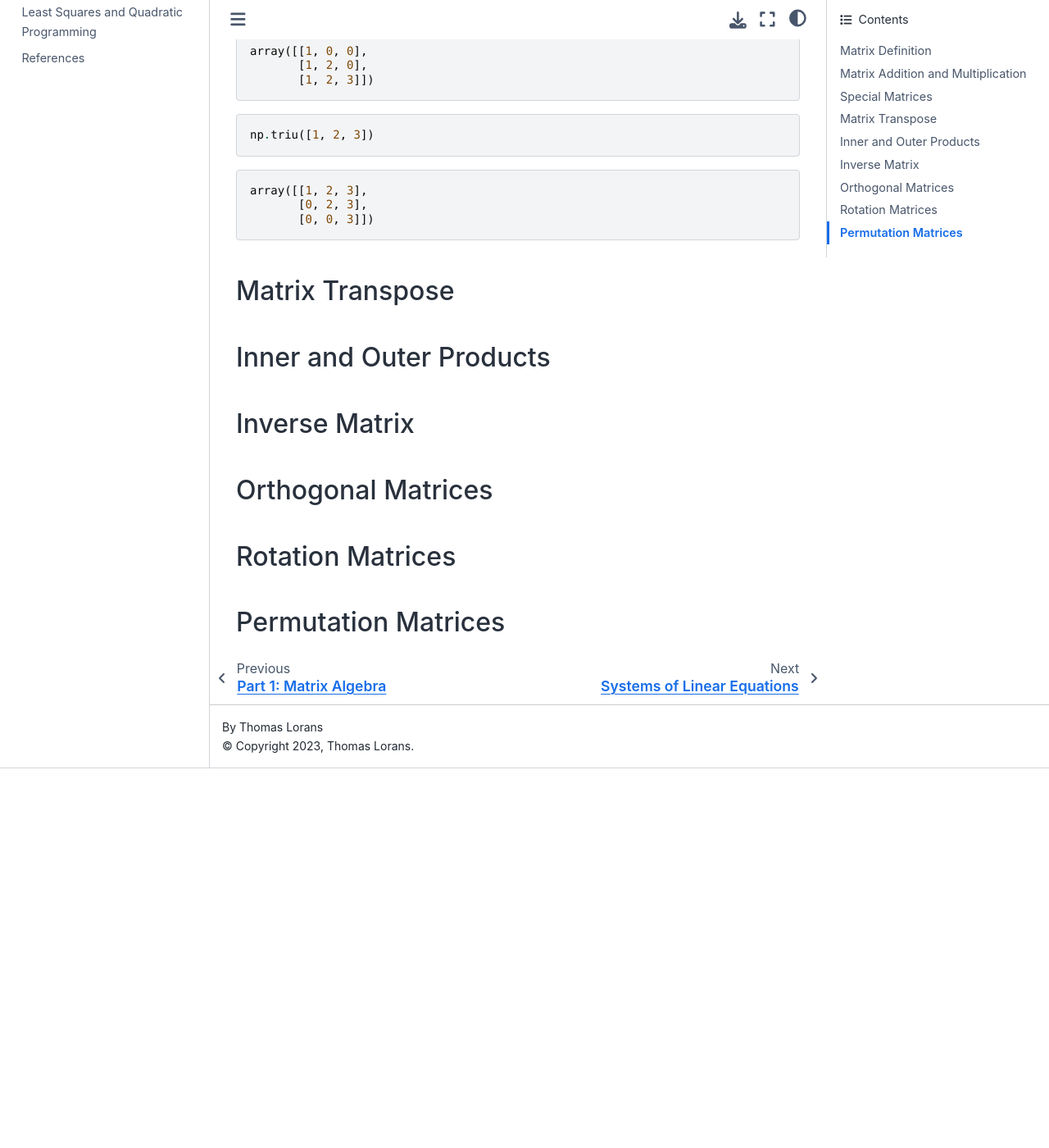
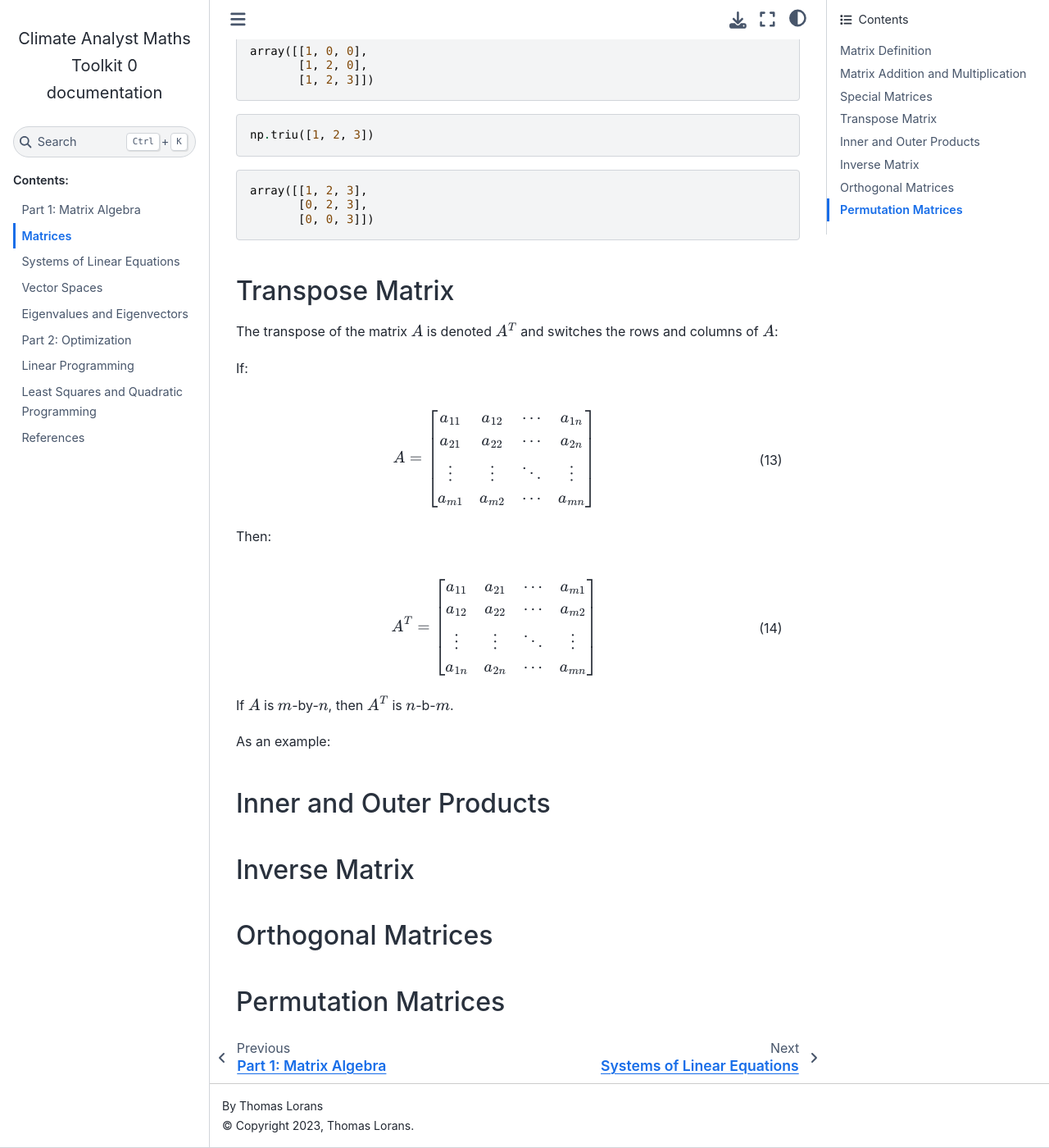
Before and after one commit to tlorans/ClimateAnalystMathsToolkit, a Sphinx documentation site: the page built from docs/source/matrices.md, in a window 1280 px wide and 1400 px high, scrolled down 5885 px. Shown: the whole window at 82% size. Built offline with Sphinx 7.4.7 and the Sphinx Book theme 1.1.4, drawn with Linux system fonts in a browser that asks for light colours; before the commit the page ends 6822 px from its top, so only the background shows below that.

Commit message:
in transpose

````diff
--- a/docs/source/matrices.md
+++ b/docs/source/matrices.md
@@ -300,6 +300,7 @@ You can create it in Python by using `tril` and `triu` functions:
 ```Python
 np.tril([1, 2, 3])
 ```
+
 ```
 array([[1, 0, 0],
        [1, 2, 0],
@@ -318,14 +319,42 @@
 
 
 
-### Matrix Transpose
+### Transpose Matrix
+
+The transpose of the matrix $A$ is denoted $A^T$ and switches the rows and columns of $A$:
+
+If:
+
+
+\begin{equation}
+A = \begin{bmatrix}
+a_{11} & a_{12} & \cdots & a_{1n} \\
+a_{21} & a_{22} & \cdots & a_{2n} \\
+\vdots & \vdots & \ddots & \vdots \\
+a_{m1} & a_{m2} & \cdots & a_{mn}
+\end{bmatrix}
+\end{equation}
+
+Then:
+
+\begin{equation}
+A^T  = \begin{bmatrix}
+a_{11} & a_{21} & \cdots & a_{m1} \\
+a_{12} & a_{22} & \cdots & a_{m2} \\
+\vdots & \vdots & \ddots & \vdots \\
+a_{1n} & a_{2n} & \cdots & a_{mn}
+\end{bmatrix}
+\end{equation}
+
+If $A$ is $m$-by-$n$, then $A^T$ is $n$-b-$m$.
+
+As an example:
+
+
 
 ### Inner and Outer Products
 
 ### Inverse Matrix
-
 ### Orthogonal Matrices
 
-### Rotation Matrices
-
 ### Permutation Matrices
````
Also changed, not shown: 7 other files.
